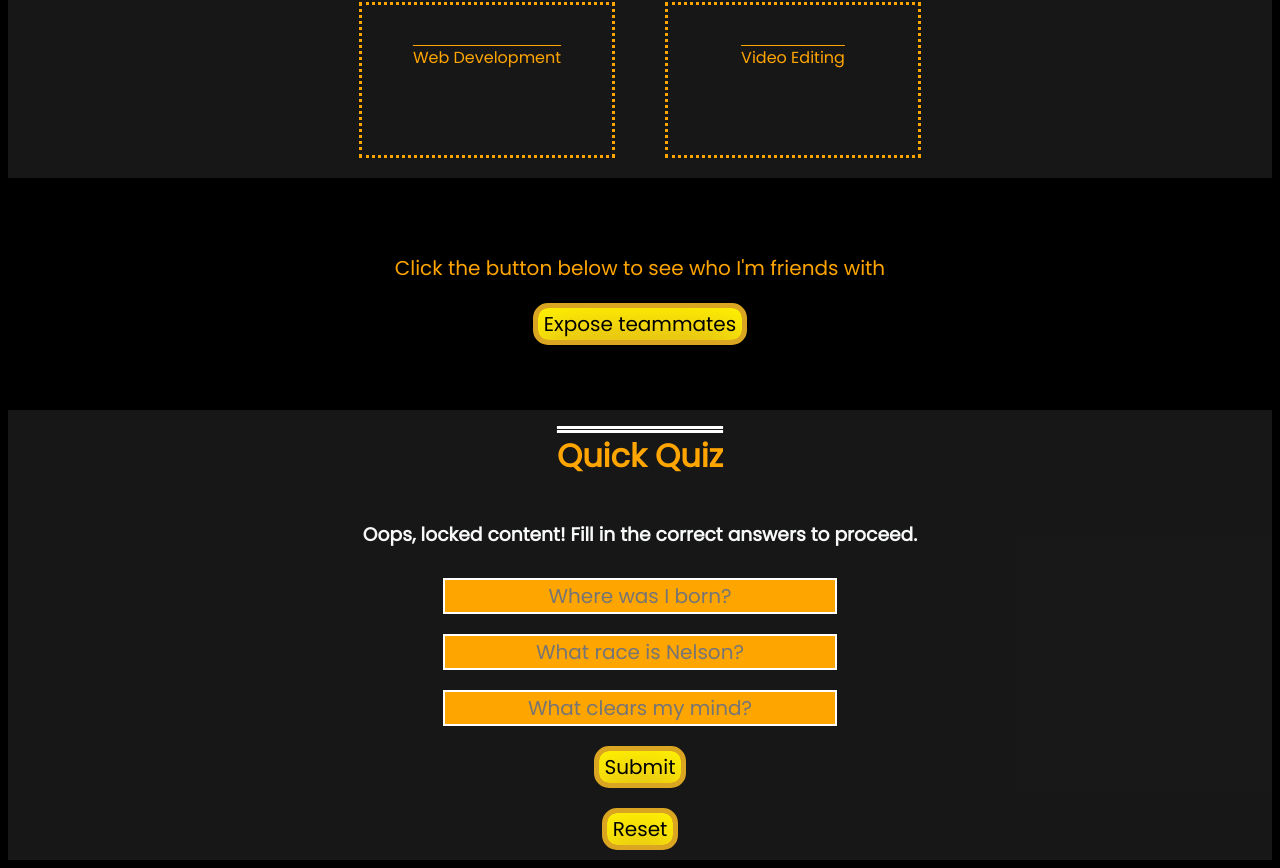
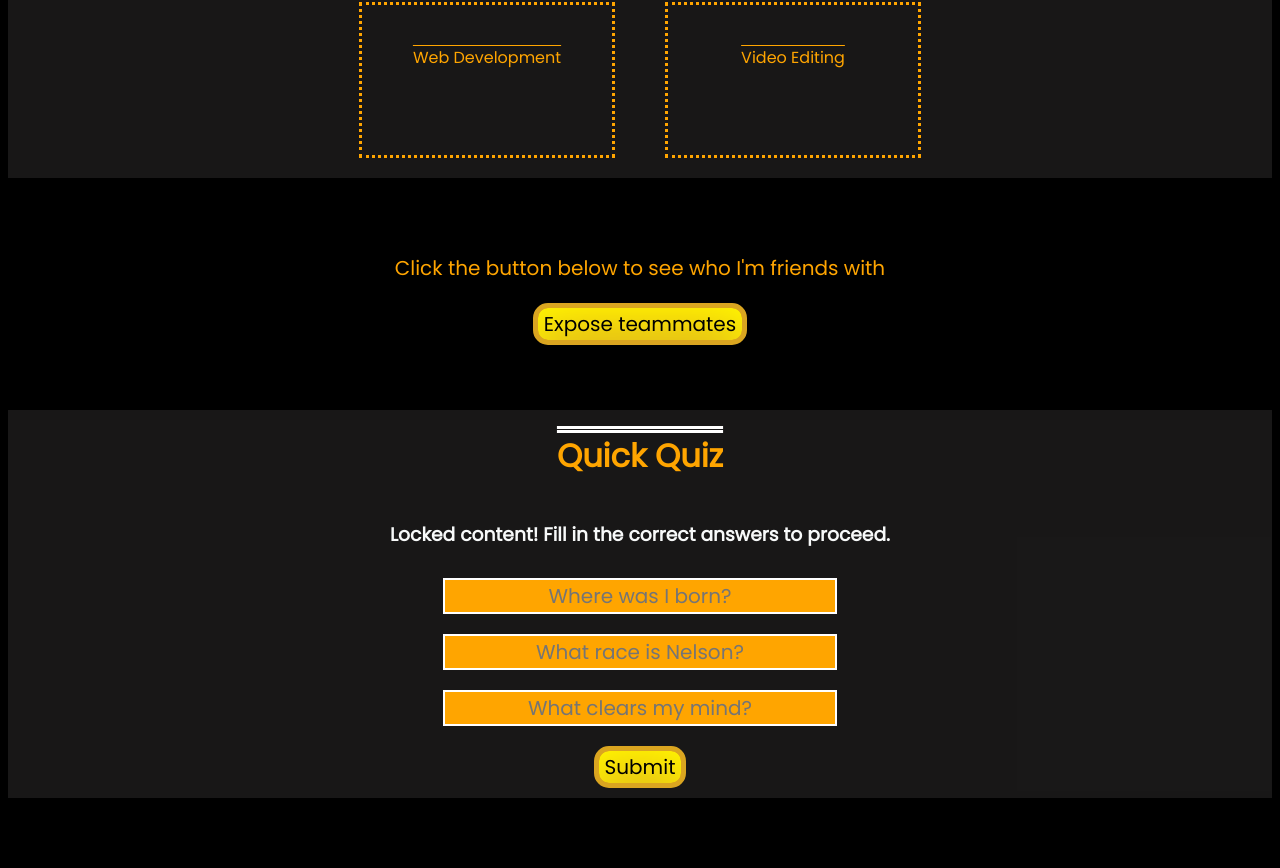
Before and after one commit to danyealmateen/react-portfolio, a React (Create React App) app: page / in a window 1280 px wide. Shown: the part 480-1348 px from the top of the page. Built offline with nearby package versions, Linux system fonts and the light colour scheme; the HTML template or start-up script is replaced by a standard one.

Commit message:
started on the footer

```diff
--- a/src/App.js
+++ b/src/App.js
@@ -3,6 +3,7 @@ import Header from "./components/Header/Header";
 import Services from "./components/Services/Services";
 import Skills from "./components/Skills/Skills";
 import Form from "./components/Form/Form";
+import Footer from "./components/Footer/Footer";
 
 function App() {
   return (
@@ -11,6 +12,7 @@ function App() {
       <Services />
       <Skills />
       <Form />
+      <Footer />
     </div>
   );
 }
--- /dev/null
+++ b/src/components/Footer/Footer.css
@@ -0,0 +1,21 @@
+.footerWrapper {
+  display: flex;
+  justify-content: center;
+  align-items: center;
+  font-family: "Poppins", sans-serif;
+  font-size: 100px;
+}
+
+.githubIcon,
+.linkedinIcon {
+  color: orange;
+  margin: 30px;
+}
+
+.githubIcon:hover,
+.linkedinIcon:hover {
+  color: white;
+  transform: scale(1.25);
+  color: orange;
+  transition: 0.2s ease-in-out 0s;
+}
--- /dev/null
+++ b/src/components/Footer/Footer.jsx
@@ -0,0 +1,27 @@
+import "./Footer.css";
+
+function Footer() {
+  return (
+    <div className="footerWrapper">
+      <a
+        target="_blank"
+        rel="noreferrer"
+        href="https://github.com/danyealmateen"
+        className="githubIcon"
+      >
+        <i className="githubIcon" class="fa-brands fa-github"></i>
+      </a>
+
+      <a
+        className="linkedinIcon"
+        target="_blank"
+        rel="noreferrer"
+        href="https://www.linkedin.com/in/danyeal-mateen-57380b151/"
+      >
+        <i className="linkedinIcon" class="fa-brands fa-linkedin"></i>
+      </a>
+    </div>
+  );
+}
+
+export default Footer;
--- a/src/components/Form/Form.jsx
+++ b/src/components/Form/Form.jsx
@@ -48,7 +48,7 @@ function Form() {
     <div className="formContainer">
       <form className="form" onSubmit={handleSubmit}>
         <h1 className="quizHeader">Quick Quiz</h1>
-        <h3>Oops, locked content! Fill in the correct answers to proceed.</h3>
+        <h3>Locked content! Fill in the correct answers to proceed.</h3>
         <input
           value={city}
           onChange={(e) => setCity(e.target.value.toLowerCase())}
@@ -73,9 +73,9 @@ function Form() {
         <button type="submit" className="readyBtn">
           Submit <i className="fa-solid fa-circle-check"></i>
         </button>
-        <button className="resetBtn">
+        {/* <button className="resetBtn">
           Reset <i className="fa-solid fa-trash-arrow-up"></i>
-        </button>
+        </button> */}
         {message === "" ? <div></div> : <Message message={message} />}
       </form>
     </div>
```
